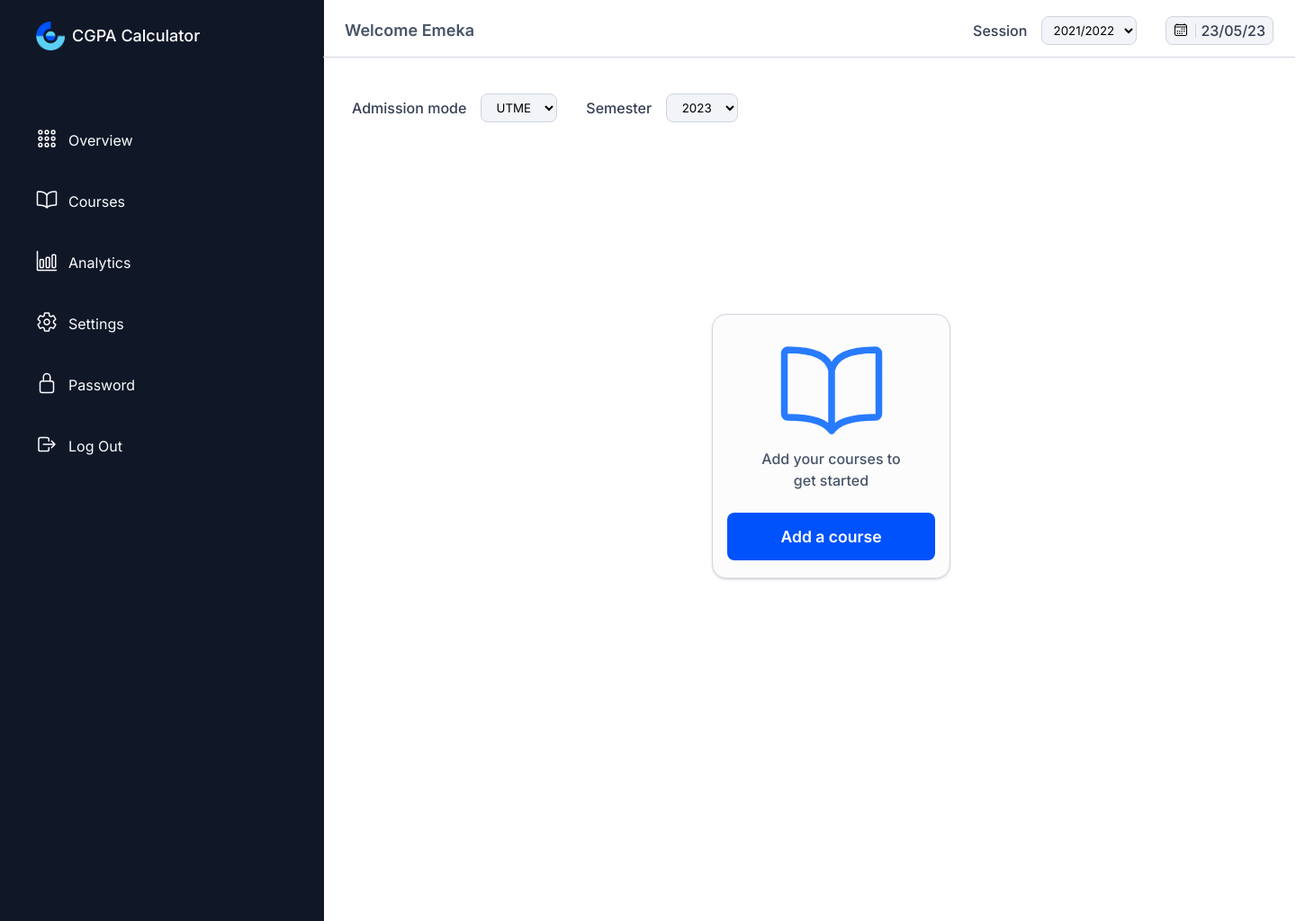
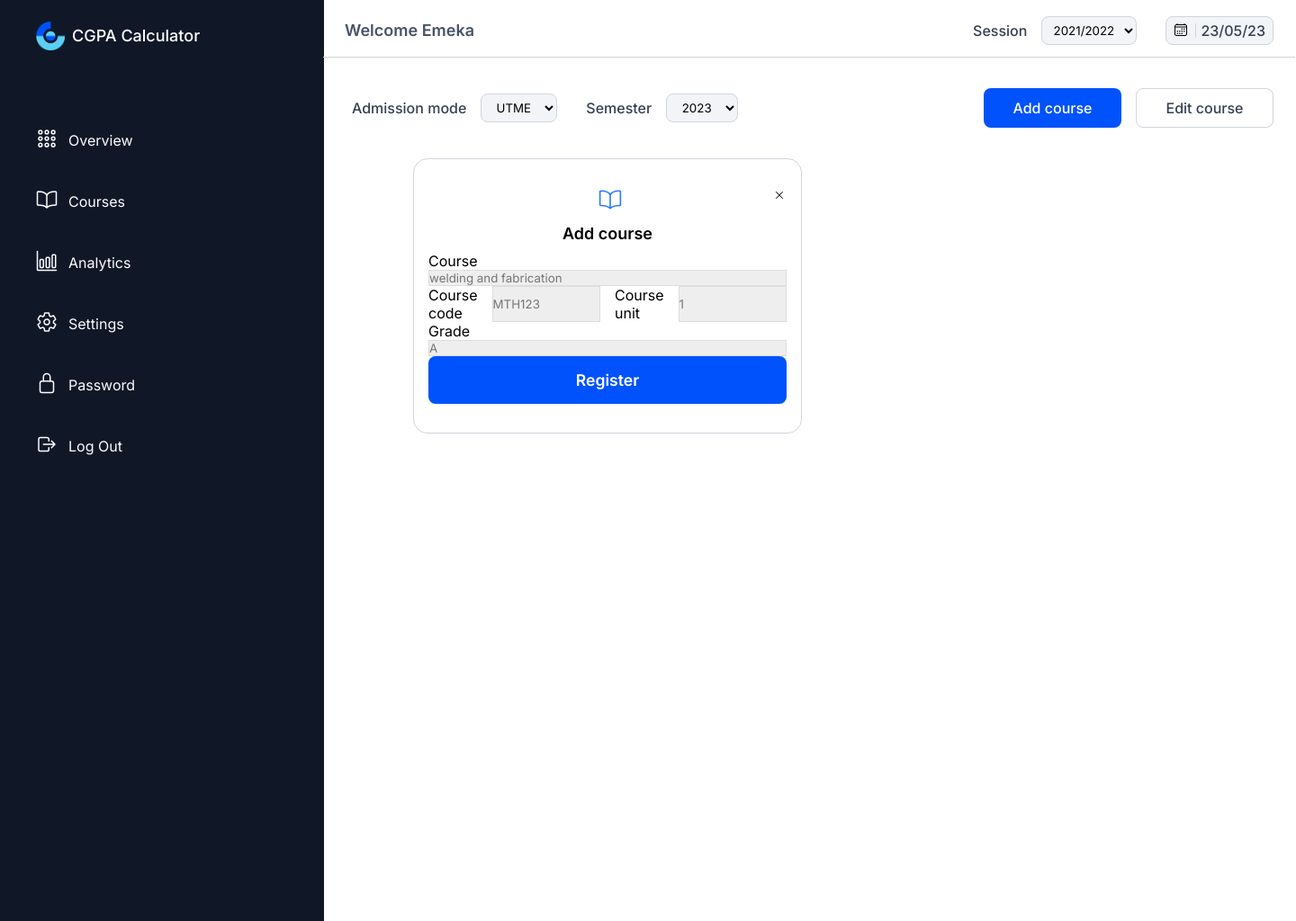
Before and after one commit to Ukeme-Edet/CGPA-Calculator, a Python web app: template Templates/dashboard.html in a window 1440 px wide. Shown: the whole page at 90% size. Run offline with Jinja, Linux system fonts and the light colour scheme; the template is opened without the code that fills it, so the values that code supplies are empty.

Commit message:
add courses

```diff
--- a/Templates/dashboard.css
+++ b/Templates/dashboard.css
@@ -224,14 +224,22 @@
 }
 .add-course_button,
 .edit-course_button {
-    display: none;
     width: 153px;
     height: 44px;
     padding: 10px 32px;
 }
+.edit-course_button {
+    background: #fff;
+    border: 1px solid #d0d5dd;
+    border-radius: 8px;
+}
 .add-course_button a,
 .edit-course_button a {
     font-size: 16px;
+    font-weight: 500;
+}
+.edit-course_button a {
+    color: #344054;
 }
 .admission-mode,
 .semester {
@@ -248,7 +256,7 @@
 }
 
 /****** Last bar ***********/
-.lastbar-container {
+.lastbar-addCourse-container {
     position: absolute;
     top: 349px;
     left: 40%;
@@ -289,3 +297,76 @@
     color: #475467;
     height: 48px;
 }
+
+.table-box {
+    width: 100%;
+    height: 620px;
+    padding: 0px 24px;
+}
+.table-box table {
+    width: 100%;
+}
+.table-box table tr th {
+    padding: 16px 12px;
+    font-size: 18px;
+    text-align: center;
+}
+.table-box table tr td {
+    border-right: 1px solid #ccc;
+    border-top: 1px solid #ccc;
+    padding: 16px 12px;
+    text-align: center;
+    font-size: 16px;
+}
+
+table, th, td {
+    border: 1px solid #ccc;
+    border-collapse: collapse;
+}
+tr:nth-child(even) {
+    background-color: rgb(208, 213, 221, 0.4);
+}
+
+/******* ADD FORM SECTION ****/
+.addCourseform {
+    width: 40%;
+    margin-left: 100px;
+    padding: 2rem 1rem;
+    border: 1px solid #D0D5DD;
+    box-shadow: 0px 1px 3px rgba(11, 19, 36, 0.1), inser 0px -1px 0px rgba(0, 0, 0, 0.1);
+    border-radius: 16px;
+    background: #ffffff;
+}
+.logo-section .course-logo ion-icon {
+    width: 26px;
+    height: 26px;
+}
+.header-section .logo-section {
+    display: flex;
+    justify-content: flex-end;
+    gap: 42%;
+}
+.header-section p {
+    text-align: center;
+    font-weight: 600;
+    font-size: 18px;
+    margin: 10px 10px;
+}
+.addCourseform input {
+    display: block;
+    width: 100%;
+    box-sizing: border-box;
+    border-radius: var(--border-radius);
+    border: 1px solid #dddddd;
+    outline: none;
+    background: #eeeeee;
+    transition: background 0.2s, border-color 0.2s;
+}
+
+.course-code-unit {
+    display: flex;
+    flex-direction: row;
+    padding: 0px;
+    gap: 16px;
+
+}
--- a/Templates/dashboard.html
+++ b/Templates/dashboard.html
@@ -107,12 +107,58 @@
                 </div>
             </div>
             <div class="lastbar">
-                <div class="lastbar-container">
+                <div class="lastbar-addCourse-container form--hidden">
                     <div class="lastbar-text">
                         <div class="course-logo"><ion-icon name="book-outline"></ion-icon></div>
                         <p>Add your courses to get started</p>
                     </div>
                     <button class="form__button" type=""><a href="">Add a course</a></button>
+                </div>
+                <div class="table-box form--hidden">
+                    <table>
+                        <tr>
+                            <th>S/N</th>
+                            <th>Course code</th>
+                            <th>Course title</th>
+                            <th>Course unit</th>
+                            <th>Grade</th>
+                        </tr>
+                        <tr>
+                            <td>1</td>
+                            <td>mth456</td>
+                            <td>enginerring and calculation</td>
+                            <td>4</td>
+                            <td>A</td>
+                        </tr>
+                    </table>
+                </div>
+                <div class="add-form-section">
+                    <form class="addCourseform" id="addCourseForm" method="get">
+                        <div class="header-section">
+                            <div class="logo-section">
+                                <div class="course-logo"><ion-icon name="book-outline"></ion-icon></div>
+                                <div class="close-logo"><ion-icon name="close-outline"></ion-icon></div>
+                            </div>
+                            <p class="form__intro ">Add course</p>
+                        </div>
+
+                        <label for="course-title" class="course-title">Course <input type="text" class="form__input" name="course-title" placeholder="welding and fabrication"></label>
+
+
+
+                        <div class="course-code-unit">
+                            <label for="course-code" class="course-code">Course code</label>
+                            <input type="text" name="course-code" placeholder="MTH123">
+
+                            <label for="course-unit" class="course-unit">Course unit</label>
+                            <input type="number" name="course-unit" placeholder="1">
+                        </div>
+
+                        <label for="grade" class="grade">Grade</label>
+                        <input type="text" name="grade" placeholder="A">
+
+                        <button class="form__button" type="submit"><a href="./dashboard.html">Register</a></button>
+                    </form>
                 </div>
             </div>
         </div>
```
